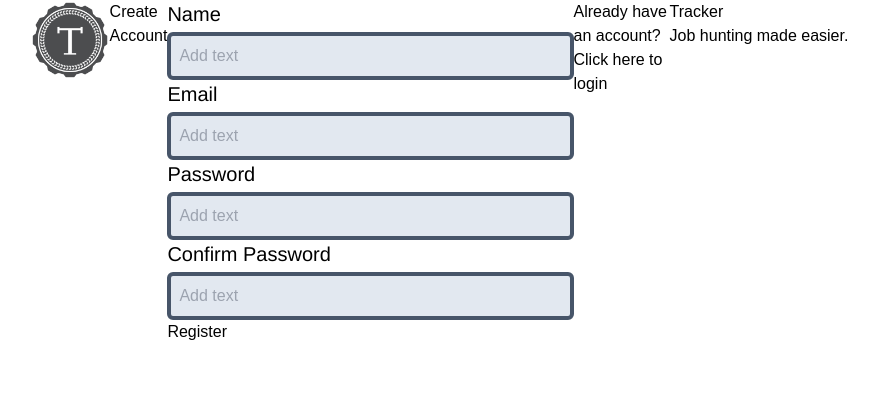
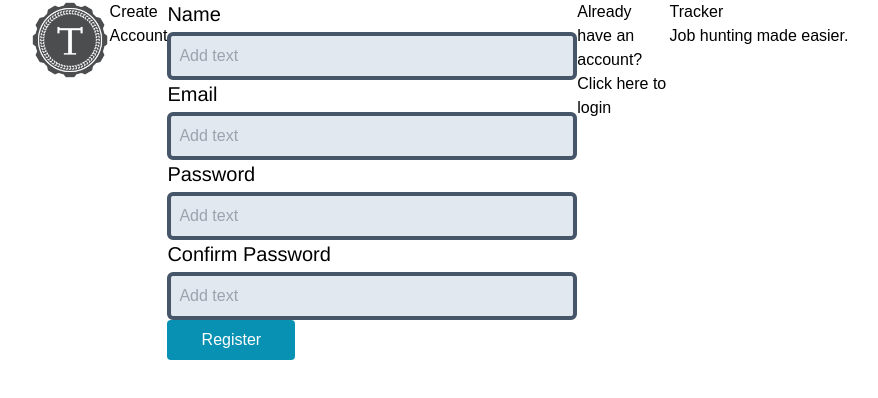
Before and after one commit to turingschool/tracker-crm-fe, a React (Create React App) app: page /UserRegistration in a window 1280 px wide. Shown: the top 398 px of the page, without its empty margins (201-1079 px from the left). Built offline with nearby package versions, Linux system fonts and the light colour scheme.

Commit message:
Switching branches to review a PR

```diff
--- a/src/components/UserRegistration.tsx
+++ b/src/components/UserRegistration.tsx
@@ -91,7 +91,17 @@ function UserRegistration(): React.ReactElement {
 
           {errorMessage && <p className="error-message">{errorMessage}</p>}
 
-          <button type="submit" >Register</button>
+          <button
+            type="submit"
+            className="bg-cyan-600 text-white
+            px-[2vw] py-[1vh]
+            rounded w-[10vw]
+            hover:bg-cyan-700
+            focus:ring-2 focus:ring-cyan-500
+            "
+            >
+              Register
+            </button>
         </form>
 
         <p>
@@ -100,6 +110,7 @@ function UserRegistration(): React.ReactElement {
       </div>
       <div className="text-container">
         <h1>Tracker</h1>
+        {/* MISSING "by Turing" --> Probably needs to be its own element since styling is different*/}
         <p>Job hunting made easier.</p>
       </div>
     </div>
```
